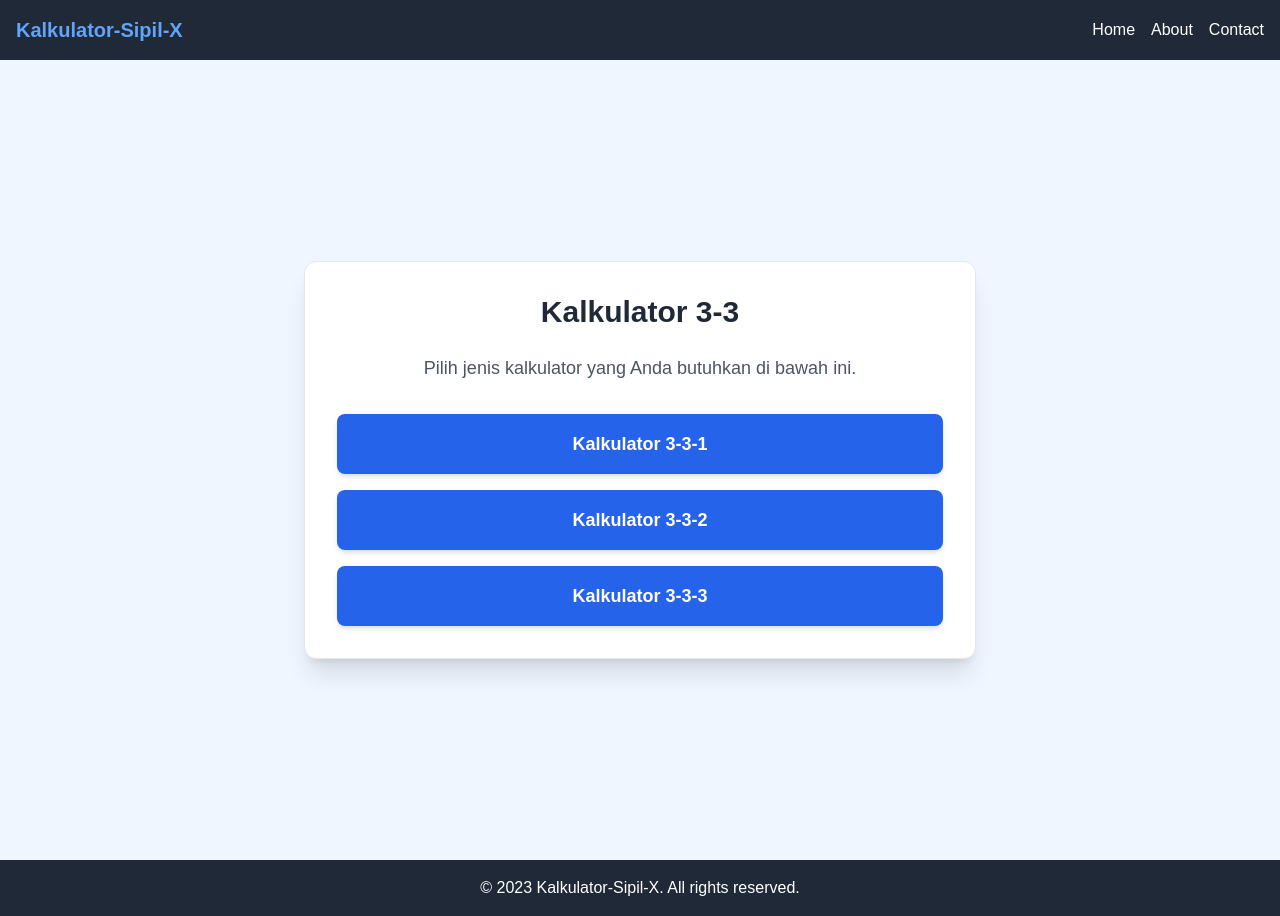
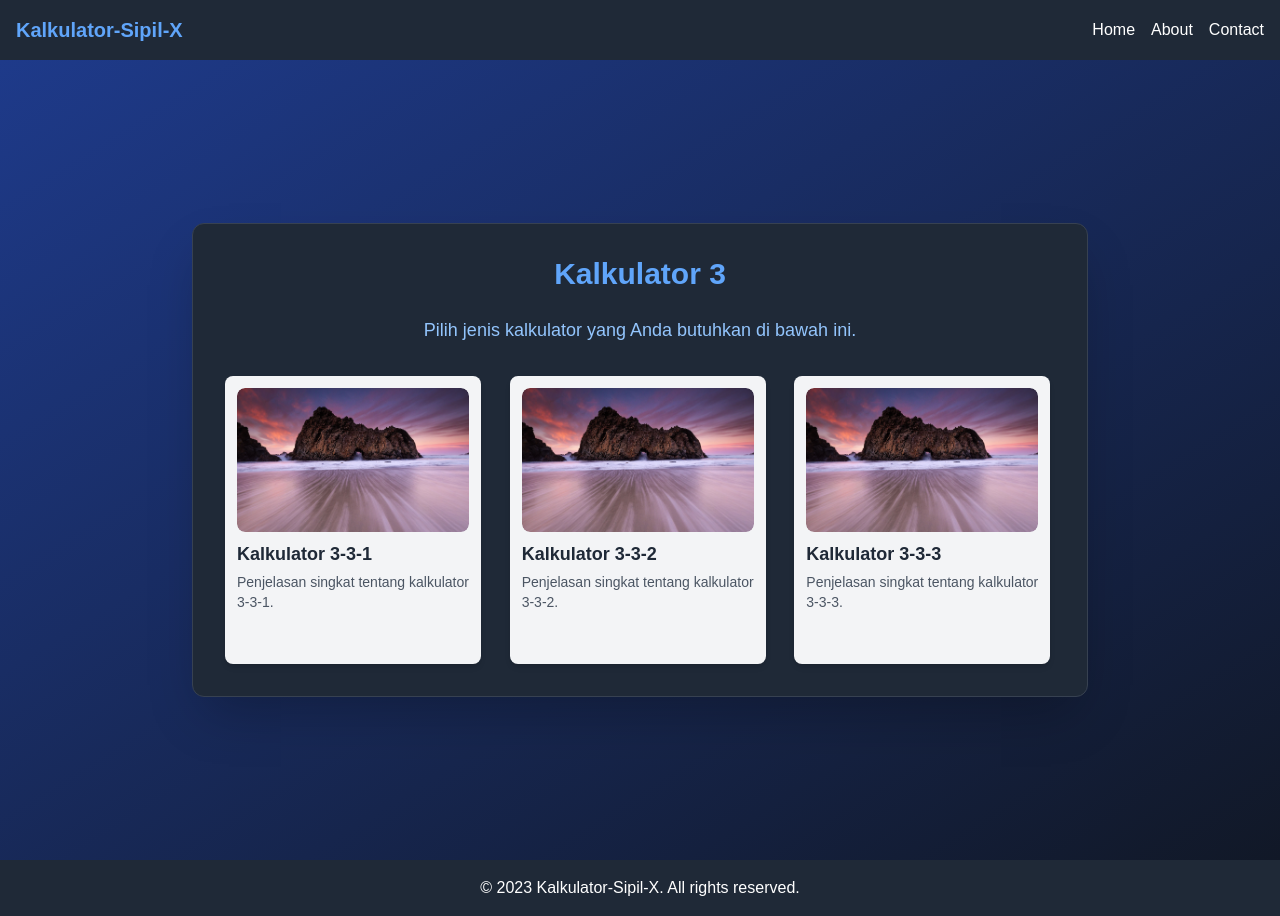
Before and after one commit to adityavhlvy/kalkulator-sipil-x, a Next.js app: page /kalkulator-3/kalkulator-3-3 in a window 1280 px wide. Built offline with nearby package versions, Linux system fonts and the light colour scheme.

Commit message:
third commit

```diff
--- a/app/kalkulator-3/kalkulator-3-3/page.tsx
+++ b/app/kalkulator-3/kalkulator-3-3/page.tsx
@@ -1,39 +1,52 @@
 import Link from 'next/link';
+import Card from '@/components/Card'; // Pastikan path ini sesuai dengan struktur proyek Anda
+import imageExample from '@/public/image.png'; // Ganti dengan gambar yang sesuai
 
-export default function Kalkulator3() {
+export default function Kalkulator33() {
+    // Data untuk setiap kalkulator
+    const calculators = [
+        {
+            href: "kalkulator-3-3/kalkulator-3-3-1",
+            imageSrc: imageExample.src,
+            title: "Kalkulator 3-3-1",
+            description: "Penjelasan singkat tentang kalkulator 3-3-1.",
+        },
+        {
+            href: "kalkulator-3-3/kalkulator-3-3-2",
+            imageSrc: imageExample.src,
+            title: "Kalkulator 3-3-2",
+            description: "Penjelasan singkat tentang kalkulator 3-3-2.",
+        },
+        {
+            href: "kalkulator-3-3/kalkulator-3-3-3",
+            imageSrc: imageExample.src,
+            title: "Kalkulator 3-3-3",
+            description: "Penjelasan singkat tentang kalkulator 3-3-3.",
+        },
+    ];
+
     return (
-        <div className="min-h-screen bg-blue-50 flex flex-col items-center justify-center p-6">
-            <div className="bg-white p-8 rounded-xl shadow-xl text-center max-w-2xl w-full border border-gray-200">
-                <h1 className="text-3xl font-bold text-gray-800 mb-6">Kalkulator 3-3</h1>
-                <p className="text-gray-600 mb-8 text-lg">
+        <div className="min-h-screen bg-gradient-to-br from-blue-900 to-gray-900 flex flex-col items-center justify-center p-6">
+            <div className="bg-gray-800 p-8 rounded-xl shadow-2xl text-center max-w-4xl w-full border border-gray-700">
+                <h1 className="text-3xl font-bold text-blue-400 mb-6">Kalkulator 3</h1>
+                <p className="text-blue-300 mb-8 text-lg">
                     Pilih jenis kalkulator yang Anda butuhkan di bawah ini.
                 </p>
-                <ul className="space-y-4">
-                    <li>
-                        <Link
-                            href="/kalkulator-3/kalkulator-3-3/kalkulator-3-3-1"
-                            className="block bg-blue-600 text-white py-4 px-8 rounded-lg hover:bg-blue-700 transition duration-300 text-lg font-semibold shadow-md hover:shadow-lg"
-                        >
-                            Kalkulator 3-3-1
+
+                {/* Grid untuk Card */}
+                <div className="grid grid-cols-1 sm:grid-cols-2 lg:grid-cols-3 gap-6">
+                    {calculators.map((calculator, index) => (
+                        <Link href={calculator.href} key={index}>
+                            <Card
+                                key={index}
+                                href={calculator.href}
+                                imageSrc={calculator.imageSrc}
+                                title={calculator.title}
+                                description={calculator.description}
+                            />
                         </Link>
-                    </li>
-                    <li>
-                        <Link
-                            href="/kalkulator-3/kalkulator-3-3/kalkulator-3-3-2"
-                            className="block bg-blue-600 text-white py-4 px-8 rounded-lg hover:bg-blue-700 transition duration-300 text-lg font-semibold shadow-md hover:shadow-lg"
-                        >
-                            Kalkulator 3-3-2
-                        </Link>
-                    </li>
-                    <li>
-                        <Link
-                            href="/kalkulator-3/kalkulator-3-3/kalkulator-3-3-3"
-                            className="block bg-blue-600 text-white py-4 px-8 rounded-lg hover:bg-blue-700 transition duration-300 text-lg font-semibold shadow-md hover:shadow-lg"
-                        >
-                            Kalkulator 3-3-3
-                        </Link>
-                    </li>
-                </ul>
+                    ))}
+                </div>
             </div>
         </div>
     );
--- a/app/kalkulator-3/page.tsx
+++ b/app/kalkulator-3/page.tsx
@@ -6,19 +6,19 @@ export default function Kalkulator3() {
     // Data untuk setiap kalkulator
     const calculators = [
         {
-            href: "kalkulator-3-3/kalkulator-3-3-1",
+            href: "kalkulator-3/kalkulator-3-1",
             imageSrc: imageExample.src,
             title: "Kalkulator 3-1",
             description: "Penjelasan singkat tentang kalkulator 3-3-1.",
         },
         {
-            href: "kalkulator-3-3/kalkulator-3-3-2",
+            href: "kalkulator-3/kalkulator-3-2",
             imageSrc: imageExample.src,
             title: "Kalkulator 3-2",
             description: "Penjelasan singkat tentang kalkulator 3-3-2.",
         },
         {
-            href: "kalkulator-3-3/kalkulator-3-3-3",
+            href: "kalkulator-3/kalkulator-3-3",
             imageSrc: imageExample.src,
             title: "Kalkulator 3-3",
             description: "Penjelasan singkat tentang kalkulator 3-3-3.",
--- a/components/Navbar.tsx
+++ b/components/Navbar.tsx
@@ -4,7 +4,7 @@ export default function Navbar() {
             <div className="container mx-auto flex justify-between items-center">
                 <span className="text-xl font-bold text-blue-400">Kalkulator-Sipil-X</span>
                 <div className="space-x-4">
-                    <a href="#" className="text-white hover:text-blue-400">Home</a>
+                    <a href="/" className="text-white hover:text-blue-400">Home</a>
                     <a href="#" className="text-white hover:text-blue-400">About</a>
                     <a href="#" className="text-white hover:text-blue-400">Contact</a>
                 </div>
```
